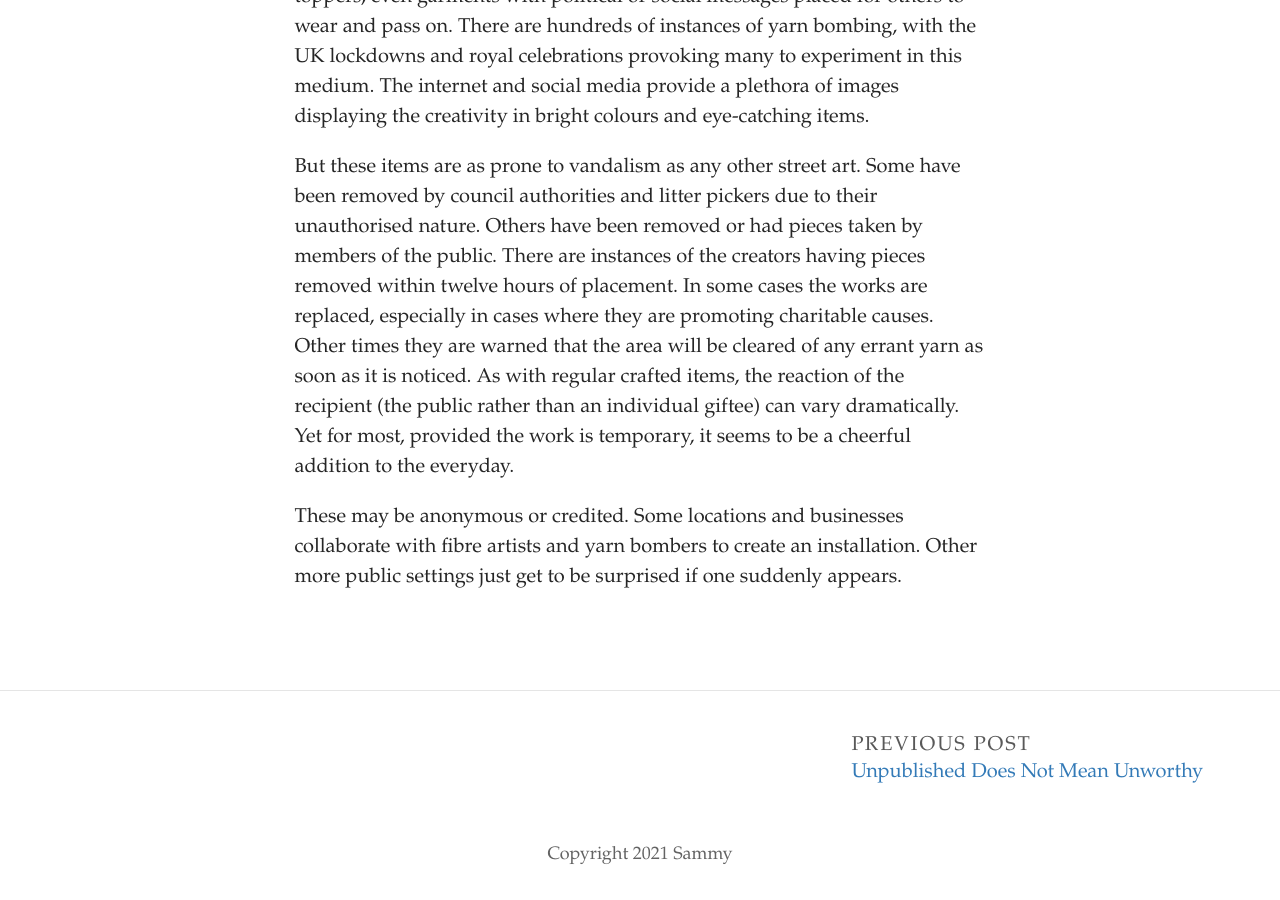
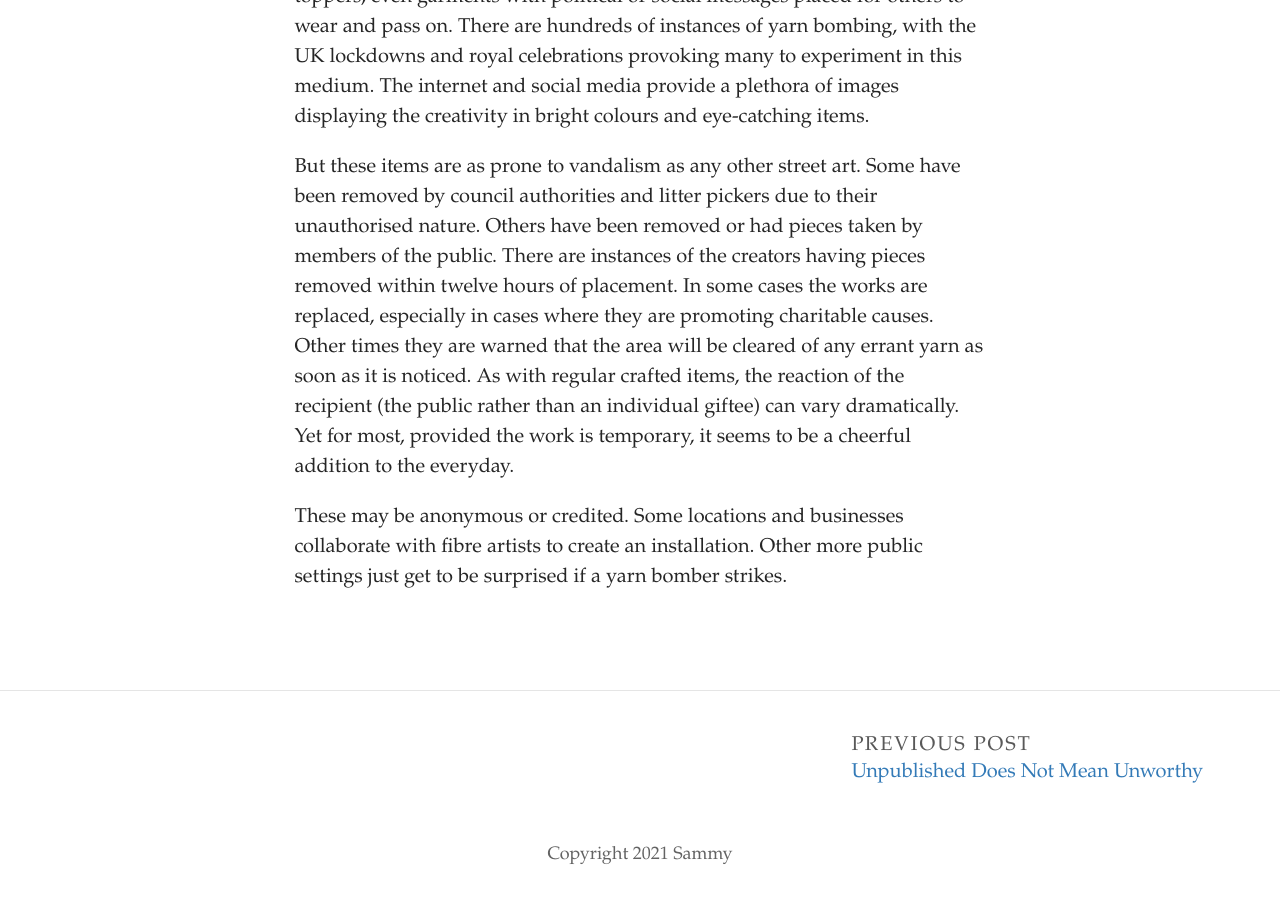
Before and after one commit to SammySpinsAYarn/Blog, a Jekyll site: the page built from _posts/2023-08-12-yarn-bombing-is-crafty-graffiti.md, in a window 1280 px wide and 900 px high, scrolled down 774 px. Built offline with Jekyll 4.4.1, drawn with Linux system fonts in a browser that asks for light colours; some web fonts are replaced.

Commit message:
Update Post “2023-08-12-yarn-bombing-is-crafty-graffiti”

```diff
--- a/_posts/2023-08-12-yarn-bombing-is-crafty-graffiti.md
+++ b/_posts/2023-08-12-yarn-bombing-is-crafty-graffiti.md
@@ -12,4 +12,4 @@ M﻿agda Sayeg is credited with having begun the current style of yarn bombing w
 
 B﻿ut these items are as prone to vandalism as any other street art. Some have been removed by council authorities and litter pickers due to their unauthorised nature. Others have been removed or had pieces taken by members of the public. There are instances of the creators having pieces removed within twelve hours of placement. In some cases the works are replaced, especially in cases where they are promoting charitable causes. Other times they are warned that the area will be cleared of any errant yarn as soon as it is noticed. As with regular crafted items, the reaction of the recipient (the public rather than an individual giftee) can vary dramatically. Yet for most, provided the work is temporary, it seems to be a cheerful addition to the everyday.
 
-T﻿hese may be anonymous or credited. Some locations and businesses collaborate with fibre artists and yarn bombers to create an installation. Other more public settings just get to be surprised if one suddenly appears.
+T﻿hese may be anonymous or credited. Some locations and businesses collaborate with fibre artists to create an installation. Other more public settings just get to be surprised if a yarn bomber strikes.
```
